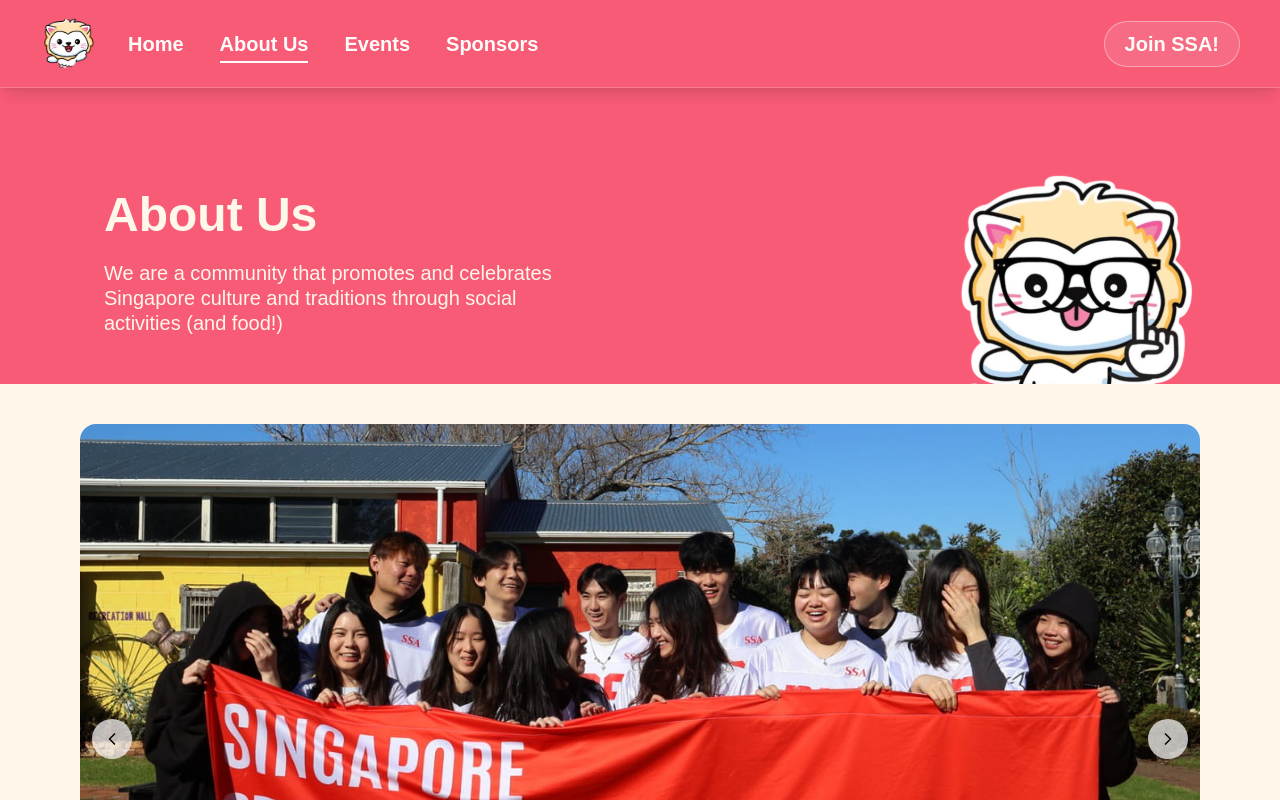
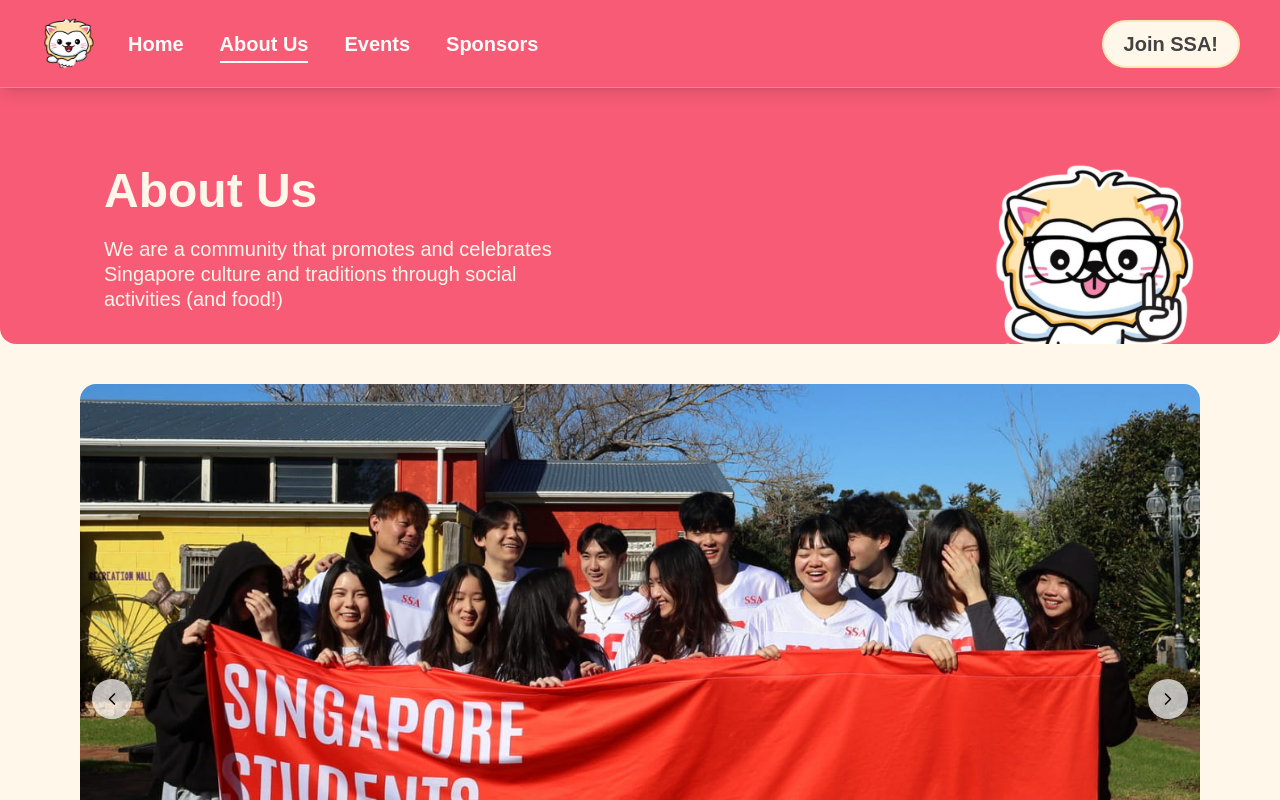
Before and after one commit to UoaWDCC/ssa, a Next.js app in the folder web/: page /about in a window 1280 px wide. Shown: the top 800 px of the page. Built offline with nearby package versions, Linux system fonts and the light colour scheme; a web font is replaced by a local one.

Commit message:
fix: hero styling to match figma

```diff
--- a/web/src/app/about/page.tsx
+++ b/web/src/app/about/page.tsx
@@ -85,7 +85,7 @@ export default function AboutPage() {
 
   return (
     <main className="flex flex-col bg-ssa-yellow-light pb-16 text-ssa-black md:pb-24">
-      <div className="-mt-[88px] bg-ssa-red">
+      <div className="-mt-[88px] rounded-2xl bg-ssa-red pt-[88px] overflow-hidden">
         <Hero
           title="About Us"
           subtitle="We are a community that promotes and celebrates Singapore culture and traditions through social activities (and food!)"
--- a/web/src/components/Hero.tsx
+++ b/web/src/components/Hero.tsx
@@ -17,9 +17,9 @@ interface HeroProps {
 
 const containerStyles: Record<HeroVariant, string> = {
   fullscreen:
-    'items-start min-h-screen pt-16 sm:pt-20 md:pt-24 pb-8 sm:pb-10 md:pb-12',
+    'items-start min-h-screen pt-4 sm:pt-6 md:pt-8 pb-6 sm:pb-8 md:pb-10',
   compact:
-    'items-end min-h-48 sm:min-h-56 md:min-h-72 lg:min-h-96 py-6 sm:py-8 md:py-12 pb-8 sm:pb-10 md:pb-12',
+    'items-end min-h-36 sm:min-h-44 md:min-h-56 lg:min-h-64 py-1 sm:py-2 md:py-4 pb-4 sm:pb-6 md:pb-8',
 }
 
 const titleStyles: Record<HeroVariant, string> = {
@@ -36,13 +36,14 @@ const subtitleStyles: Record<HeroVariant, string> = {
 
 const contentStyles: Record<HeroVariant, string> = {
   fullscreen:
-    'max-w-md sm:max-w-lg md:max-w-xl lg:max-w-2xl pr-0 sm:pr-32 md:pr-40 lg:pr-48 ml-0 md:ml-12 lg:ml-24',
-  compact: 'max-w-xs sm:max-w-sm md:max-w-lg pl-4 sm:pl-6 md:pl-8 lg:pl-10',
+    'max-w-md sm:max-w-lg md:max-w-xl lg:max-w-2xl pr-0 sm:pr-32 md:pr-40 lg:pr-48 ml-0 md:ml-12 lg:ml-24 mt-6 sm:mt-8 md:mt-10',
+  compact:
+    'max-w-xs sm:max-w-sm md:max-w-lg pl-4 sm:pl-6 md:pl-8 lg:pl-10 mt-2 sm:mt-3',
 }
 
 const mascotStyles: Record<HeroVariant, string> = {
   fullscreen: 'h-48 sm:h-56 md:h-80 lg:h-96',
-  compact: 'h-36 sm:h-40 md:h-48 lg:h-56',
+  compact: 'h-28 sm:h-32 md:h-40 lg:h-48',
 }
 
 export default function Hero({
@@ -74,7 +75,7 @@ export default function Hero({
                 alt="Singapore Students Association flag"
                 width={152}
                 height={152}
-                className="absolute -right-4 top-10 h-24 sm:h-28 md:h-32 w-auto"
+                className="absolute -right-4 top-10 hidden sm:block h-24 sm:h-28 md:h-32 w-auto"
               />
             )}
           </div>
@@ -84,7 +85,6 @@ export default function Hero({
         >
           {subtitle}
         </p>
-
         {tags.length > 0 && (
           <ul className="flex flex-wrap gap-2 pt-1 sm:pt-2">
             {tags.map((tag) => (
@@ -97,11 +97,10 @@ export default function Hero({
             ))}
           </ul>
         )}
-
         {ctaLabel && ctaHref && (
           <Link
             href={ctaHref}
-            className="mt-3 inline-flex w-fit items-center justify-center rounded-full border border-white/40 bg-white/10 px-5 py-2 font-averia text-base font-bold text-ssa-yellow-light transition-colors hover:bg-white/20 sm:mt-4 sm:px-6 sm:py-2.5 sm:text-lg"
+            className="mt-3 inline-flex w-fit self-start min-w-0 items-center justify-center rounded-[15px] border-2 border-ssa-yellow-light px-7 py-2 font-averia text-base font-bold text-ssa-yellow-light hover:bg-white/20 sm:mt-4 sm:px-8 sm:py-2.5 sm:text-lg"
           >
             {ctaLabel}
           </Link>
--- a/web/src/components/Navbar.tsx
+++ b/web/src/components/Navbar.tsx
@@ -12,7 +12,7 @@ const navLinks = [
   { label: 'Sponsors', href: '/sponsors' },
 ]
 
-const ctaLink = { label: 'Join SSA!', href: '/contact' }
+const ctaLink = { label: 'Join SSA!', href: '/signup' }
 
 export default function Navbar() {
   const [hidden, setHidden] = useState(false)
@@ -107,7 +107,7 @@ export default function Navbar() {
           <div className="hidden md:flex items-center ml-auto">
             <Link
               href={ctaLink.href}
-              className="font-averia font-bold text-xl text-ssa-white bg-white/10 border border-white/40 px-5 py-2 rounded-full hover:bg-white/20 transition-colors shrink-0"
+              className="font-averia font-bold text-xl text-ssa-grey bg-ssa-yellow-light border border-ssa-yellow  border-2  px-5 py-2 rounded-full hover:bg-ssa-yellow transition-colors shrink-0"
             >
               {ctaLink.label}
             </Link>
```
